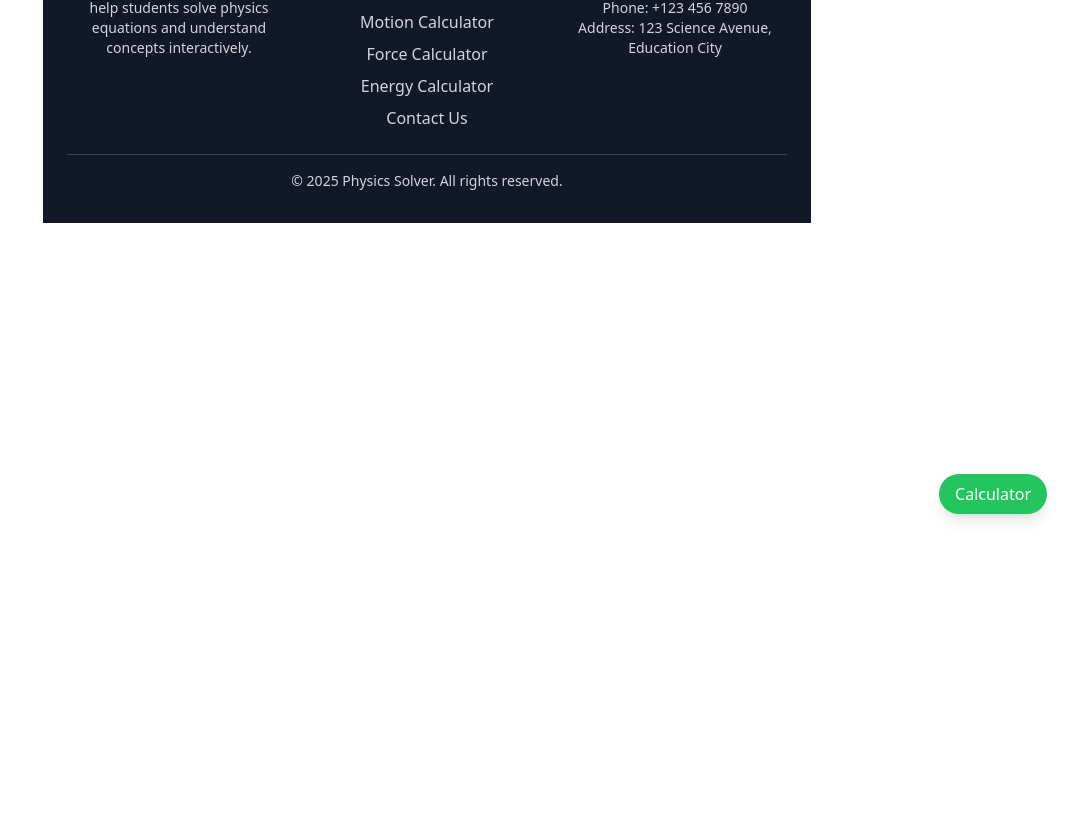
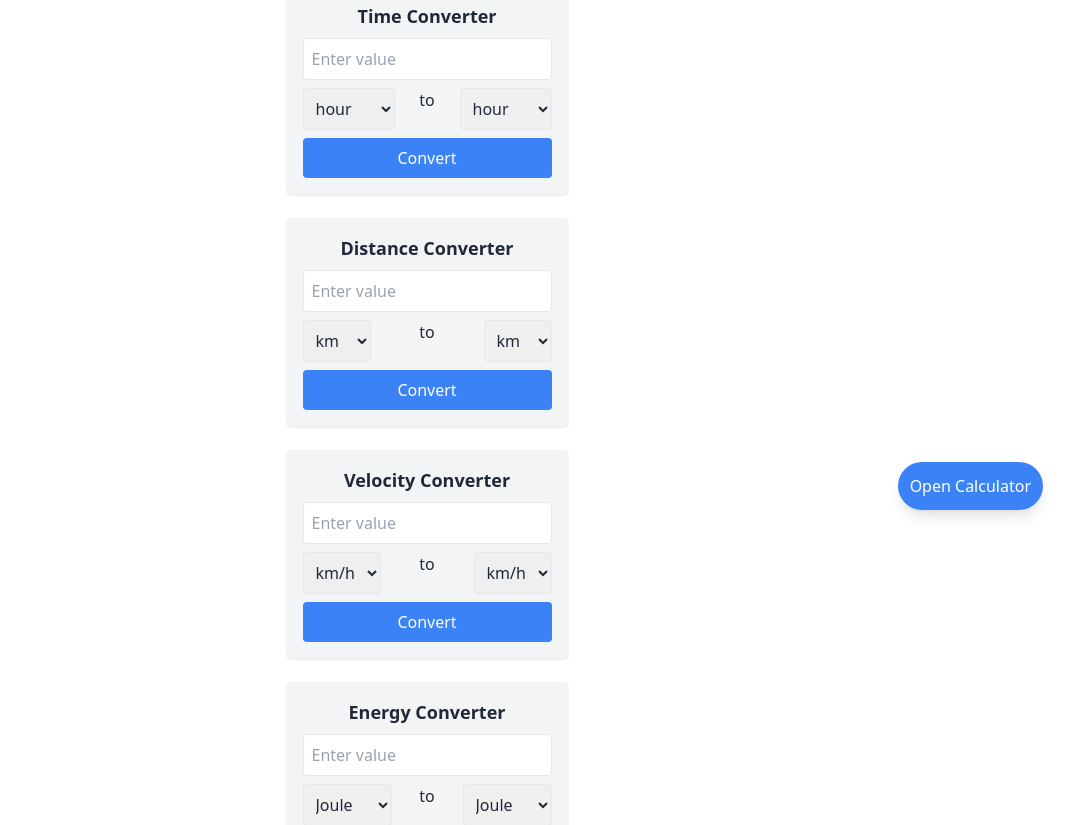
Before and after one commit to almubin78/Physics-Problems-solving-website, a React (Create React App) app: page /simple-calculate in a window 1280 px wide. Shown: the part 266-1091 px from the top of the page, without its empty margins (213-1280 px from the left). Before the commit the page ends 800 px from the top, so only its background shows below. Built offline with nearby package versions, Linux system fonts and the light colour scheme.

Commit message:
this is working well part

```diff
--- a/src/App.js
+++ b/src/App.js
@@ -8,7 +8,7 @@ function App() {
 
 
   return (
-    <div className="App w-3/5 mx-auto items-center">
+    <div className="App  mx-auto items-center">
       <h1 className="text-2xl mt-5 font-bold text-purple-500 mb-4"> নবম দশম শ্রেনির পদার্থ বিজ্ঞানের গাণিতিক সমাধান। </h1>
 
       <RouterProvider router={router}>
--- a/src/SimpleCalculate/SimpleCalculate.js
+++ b/src/SimpleCalculate/SimpleCalculate.js
@@ -1,107 +1,375 @@
-import React, { useState } from 'react';
-import { motion } from 'framer-motion';
+import React, { useState } from "react";
+import { motion } from "framer-motion";
 
 const SimpleCalculate = () => {
+  const [input, setInput] = useState("");
+  const [result, setResult] = useState("");
   const [isOpen, setIsOpen] = useState(false);
-  const [value, setValue] = useState('');
-  const [result, setResult] = useState('');
-  const [conversionType, setConversionType] = useState('length');
-  const [inputValue, setInputValue] = useState('');
-  const [convertedValue, setConvertedValue] = useState('');
 
-  const toggleCalculator = () => {
-    setIsOpen(!isOpen);
+  // Separate states for each converter
+  const [timeValue, setTimeValue] = useState("");
+  const [timeFromUnit, setTimeFromUnit] = useState("hour");
+  const [timeToUnit, setTimeToUnit] = useState("minute");
+  const [timeConvertedValue, setTimeConvertedValue] = useState("");
+
+  const [distanceValue, setDistanceValue] = useState("");
+  const [distanceFromUnit, setDistanceFromUnit] = useState("km");
+  const [distanceToUnit, setDistanceToUnit] = useState("m");
+  const [distanceConvertedValue, setDistanceConvertedValue] = useState("");
+
+  const [velocityValue, setVelocityValue] = useState("");
+  const [velocityFromUnit, setVelocityFromUnit] = useState("km/h");
+  const [velocityToUnit, setVelocityToUnit] = useState("m/s");
+  const [velocityConvertedValue, setVelocityConvertedValue] = useState("");
+
+  const [energyValue, setEnergyValue] = useState("");
+  const [energyFromUnit, setEnergyFromUnit] = useState("Joule");
+  const [energyToUnit, setEnergyToUnit] = useState("calorie");
+  const [energyConvertedValue, setEnergyConvertedValue] = useState("");
+
+  const handleButtonClick = (value) => {
+    setInput((prev) => prev + value);
   };
 
-  const handleCalculate = () => {
+  const clearInput = () => {
+    setInput("");
+    setResult("");
+  };
+
+  const calculateResult = () => {
     try {
-      setResult(eval(value));
-    } catch (error) {
-      setResult('Error');
+      setResult(eval(input).toString());
+    } catch {
+      setResult("Error");
     }
   };
 
-  const conversionFactors = {
-    length: { km: 1000, m: 1, cm: 0.01, mm: 0.001 },
-    time: { hour: 3600, minute: 60, second: 1 },
-    mass: { kg: 1000, g: 1, cg: 0.01 },
-    speed: { 'km/h': 5 / 18, 'm/s': 1 },
+  const convertTime = (value, from, to) => {
+    const timeUnits = { hour: 3600, minute: 60, second: 1 };
+    return (value * timeUnits[from]) / timeUnits[to];
   };
 
-  const handleConversion = (from, to) => {
-    if (inputValue !== '') {
-      const factor = conversionFactors[conversionType][to] / conversionFactors[conversionType][from];
-      setConvertedValue((inputValue * factor).toFixed(2));
-    }
+  const convertDistance = (value, from, to) => {
+    const distanceUnits = { km: 1000, m: 1, cm: 0.01, mm: 0.001 };
+    return (value * distanceUnits[from]) / distanceUnits[to];
   };
 
+  const convertVelocity = (value, from, to) => {
+    return from === "km/h" && to === "m/s" ? value / 3.6 : value * 3.6;
+  };
+
+  const convertEnergy = (value, from, to) => {
+    const energyUnits = { Joule: 1, calorie: 4.184, kWh: 3600000 };
+    return (value * energyUnits[from]) / energyUnits[to];
+  };
+
+  const handleConversion = (converterFunction, setConvertedValue, value, from, to) => {
+    setConvertedValue(converterFunction(parseFloat(value), from, to).toFixed(2));
+  };
+
+  const timeUnits = ["hour", "minute", "second"];
+  const distanceUnits = ["km", "m", "cm", "mm"];
+  const velocityUnits = ["km/h", "m/s"];
+  const energyUnits = ["Joule", "calorie", "kWh"];
+
   return (
-    <div className="fixed bottom-5 right-5">
+    <div className="p-4 min-h-screen flex flex-col items-center">
+      {/* Calculator Section */}
       <motion.button
-        className="bg-green-500 text-white px-4 py-2 rounded-full shadow-lg"
-        onClick={toggleCalculator}
-        whileHover={{ scale: 1.1 }}
+        className="fixed bottom-6 right-6 p-3 bg-blue-500 text-white rounded-full shadow-lg hover:bg-blue-600"
+        onClick={() => setIsOpen(!isOpen)}
         whileTap={{ scale: 0.9 }}
       >
-        {isOpen ? 'Close' : 'Calculator'}
+        {isOpen ? "Close" : "Open"} Calculator
       </motion.button>
 
       {isOpen && (
         <motion.div
+          className="fixed bottom-16 right-6 bg-white dark:bg-gray-800 shadow-lg rounded-lg p-6 w-80"
           initial={{ opacity: 0, y: 20 }}
           animate={{ opacity: 1, y: 0 }}
-          className="absolute bottom-16 right-0 bg-white dark:bg-gray-800 p-5 shadow-xl rounded-lg w-80"
         >
-          <h2 className="text-xl font-bold mb-3">Simple Calculator</h2>
+          <h2 className="text-xl font-bold mb-2 text-center">
+            General Calculator
+          </h2>
           <input
             type="text"
-            value={value}
-            onChange={(e) => setValue(e.target.value)}
-            className="w-full p-2 border rounded-md"
-            placeholder="Enter expression..."
+            className="w-full p-2 border rounded mb-2 text-center dark:bg-gray-700 dark:text-white"
+            value={input}
+            readOnly
           />
+          <div className="grid grid-cols-4 gap-2">
+            {[7, 8, 9, "/"].map((item) => (
+              <button
+                key={item}
+                onClick={() => handleButtonClick(item)}
+                className="p-3 bg-gray-200 rounded dark:bg-gray-600"
+              >
+                {item}
+              </button>
+            ))}
+            {[4, 5, 6, "*"].map((item) => (
+              <button
+                key={item}
+                onClick={() => handleButtonClick(item)}
+                className="p-3 bg-gray-200 rounded dark:bg-gray-600"
+              >
+                {item}
+              </button>
+            ))}
+            {[1, 2, 3, "-"].map((item) => (
+              <button
+                key={item}
+                onClick={() => handleButtonClick(item)}
+                className="p-3 bg-gray-200 rounded dark:bg-gray-600"
+              >
+                {item}
+              </button>
+            ))}
+            {[0, ".", "=", "+"].map((item) => (
+              <button
+                key={item}
+                onClick={() =>
+                  item === "=" ? calculateResult() : handleButtonClick(item)
+                }
+                className="p-3 bg-gray-200 rounded dark:bg-gray-600"
+              >
+                {item}
+              </button>
+            ))}
+          </div>
           <button
-            className="w-full mt-2 bg-blue-500 text-white py-2 rounded-md"
-            onClick={handleCalculate}
+            onClick={clearInput}
+            className="w-full mt-2 p-2 bg-red-500 text-white rounded"
           >
-            Calculate
+            Clear
           </button>
-          {result && <p className="mt-2 font-semibold">Result: {result}</p>}
+          {result && (
+            <p className="mt-2 text-center font-bold">Result: {result}</p>
+          )}
+        </motion.div>
+      )}
 
-          <h2 className="text-lg font-semibold mt-4">Unit Converter</h2>
-          <select className="w-full p-2 border rounded-md" onChange={(e) => setConversionType(e.target.value)}>
-            <option value="length">Length (Km, m, cm, mm)</option>
-            <option value="time">Time (Hour, Min, Sec)</option>
-            <option value="mass">Mass (Kg, g, cg)</option>
-            <option value="speed">Speed (Km/h ↔ m/s)</option>
-          </select>
-          <div className="mt-3">
+      {/* Unit Converters */}
+      <div className="p-4 ">
+        <div className="mt-10">
+          <h2 className="text-2xl font-bold text-center mb-4">
+            Unit Converters
+          </h2>
+
+          {/* Time Converter */}
+          <div className="mb-6 p-4 bg-gray-100 dark:bg-gray-800 rounded shadow">
+            <h3 className="text-lg font-semibold">Time Converter</h3>
             <input
               type="number"
-              className="w-full p-2 border rounded-md"
-              placeholder="Enter value..."
-              onChange={(e) => setInputValue(e.target.value)}
+              className="mt-2 p-2 border rounded w-full dark:bg-gray-700 dark:text-white"
+              placeholder="Enter value"
+              onChange={(e) => setTimeValue(e.target.value)}
             />
-            <select className="w-full p-2 mt-2 border rounded-md" id="fromUnit">
-              {Object.keys(conversionFactors[conversionType]).map(unit => (
-                <option key={unit} value={unit}>{unit}</option>
-              ))}
-            </select>
-            <select className="w-full p-2 mt-2 border rounded-md" id="toUnit">
-              {Object.keys(conversionFactors[conversionType]).map(unit => (
-                <option key={unit} value={unit}>{unit}</option>
-              ))}
-            </select>
+            <div className="flex justify-between mt-2">
+              <select
+                className="p-2 border rounded dark:bg-gray-700 dark:text-white"
+                onChange={(e) => setTimeFromUnit(e.target.value)}
+              >
+                {timeUnits.map((unit) => (
+                  <option key={unit} value={unit}>
+                    {unit}
+                  </option>
+                ))}
+              </select>
+              <span className="px-2">to</span>
+              <select
+                className="p-2 border rounded dark:bg-gray-700 dark:text-white"
+                onChange={(e) => setTimeToUnit(e.target.value)}
+              >
+                {timeUnits.map((unit) => (
+                  <option key={unit} value={unit}>
+                    {unit}
+                  </option>
+                ))}
+              </select>
+            </div>
             <button
-              className="w-full mt-2 bg-green-500 text-white py-2 rounded-md"
-              onClick={() => handleConversion(document.getElementById('fromUnit').value, document.getElementById('toUnit').value)}
+              className="mt-2 p-2 bg-blue-500 text-white rounded w-full"
+              onClick={() =>
+                handleConversion(
+                  convertTime,
+                  setTimeConvertedValue,
+                  timeValue,
+                  timeFromUnit,
+                  timeToUnit
+                )
+              }
             >
               Convert
             </button>
-            {convertedValue && <p className="mt-2 font-semibold">Converted Value: {convertedValue}</p>}
+            {timeConvertedValue && (
+              <p className="mt-2 text-center font-bold">
+                Converted: {timeConvertedValue}
+              </p>
+            )}
           </div>
-        </motion.div>
-      )}
+
+          {/* Distance Converter */}
+          <div className="mb-6 p-4 bg-gray-100 dark:bg-gray-800 rounded shadow">
+            <h3 className="text-lg font-semibold">Distance Converter</h3>
+            <input
+              type="number"
+              className="mt-2 p-2 border rounded w-full dark:bg-gray-700 dark:text-white"
+              placeholder="Enter value"
+              onChange={(e) => setDistanceValue(e.target.value)}
+            />
+            <div className="flex justify-between mt-2">
+              <select
+                className="p-2 border rounded dark:bg-gray-700 dark:text-white"
+                onChange={(e) => setDistanceFromUnit(e.target.value)}
+              >
+                {distanceUnits.map((unit) => (
+                  <option key={unit} value={unit}>
+                    {unit}
+                  </option>
+                ))}
+              </select>
+              <span className="px-2">to</span>
+              <select
+                className="p-2 border rounded dark:bg-gray-700 dark:text-white"
+                onChange={(e) => setDistanceToUnit(e.target.value)}
+              >
+                {distanceUnits.map((unit) => (
+                  <option key={unit} value={unit}>
+                    {unit}
+                  </option>
+                ))}
+              </select>
+            </div>
+            <button
+              className="mt-2 p-2 bg-blue-500 text-white rounded w-full"
+              onClick={() =>
+                handleConversion(
+                  convertDistance,
+                  setDistanceConvertedValue,
+                  distanceValue,
+                  distanceFromUnit,
+                  distanceToUnit
+                )
+              }
+            >
+              Convert
+            </button>
+            {distanceConvertedValue && (
+              <p className="mt-2 text-center font-bold">
+                Converted: {distanceConvertedValue}
+              </p>
+            )}
+          </div>
+
+          {/* Velocity Converter */}
+          <div className="mb-6 p-4 bg-gray-100 dark:bg-gray-800 rounded shadow">
+            <h3 className="text-lg font-semibold">Velocity Converter</h3>
+            <input
+              type="number"
+              className="mt-2 p-2 border rounded w-full dark:bg-gray-700 dark:text-white"
+              placeholder="Enter value"
+              onChange={(e) => setVelocityValue(e.target.value)}
+            />
+            <div className="flex justify-between mt-2">
+              <select
+                className="p-2 border rounded dark:bg-gray-700 dark:text-white"
+                onChange={(e) => setVelocityFromUnit(e.target.value)}
+              >
+                {velocityUnits.map((unit) => (
+                  <option key={unit} value={unit}>
+                    {unit}
+                  </option>
+                ))}
+              </select>
+              <span className="px-2">to</span>
+              <select
+                className="p-2 border rounded dark:bg-gray-700 dark:text-white"
+                onChange={(e) => setVelocityToUnit(e.target.value)}
+              >
+                {velocityUnits.map((unit) => (
+                  <option key={unit} value={unit}>
+                    {unit}
+                  </option>
+                ))}
+              </select>
+            </div>
+            <button
+              className="mt-2 p-2 bg-blue-500 text-white rounded w-full"
+              onClick={() =>
+                handleConversion(
+                  convertVelocity,
+                  setVelocityConvertedValue,
+                  velocityValue,
+                  velocityFromUnit,
+                  velocityToUnit
+                )
+              }
+            >
+              Convert
+            </button>
+            {velocityConvertedValue && (
+              <p className="mt-2 text-center font-bold">
+                Converted: {velocityConvertedValue}
+              </p>
+            )}
+          </div>
+
+          {/* Energy Converter */}
+          <div className="mb-6 p-4 bg-gray-100 dark:bg-gray-800 rounded shadow">
+            <h3 className="text-lg font-semibold">Energy Converter</h3>
+            <input
+              type="number"
+              className="mt-2 p-2 border rounded w-full dark:bg-gray-700 dark:text-white"
+              placeholder="Enter value"
+              onChange={(e) => setEnergyValue(e.target.value)}
+            />
+            <div className="flex justify-between mt-2">
+              <select
+                className="p-2 border rounded dark:bg-gray-700 dark:text-white"
+                onChange={(e) => setEnergyFromUnit(e.target.value)}
+              >
+                {energyUnits.map((unit) => (
+                  <option key={unit} value={unit}>
+                    {unit}
+                  </option>
+                ))}
+              </select>
+              <span className="px-2">to</span>
+              <select
+                className="p-2 border rounded dark:bg-gray-700 dark:text-white"
+                onChange={(e) => setEnergyToUnit(e.target.value)}
+              >
+                {energyUnits.map((unit) => (
+                  <option key={unit} value={unit}>
+                    {unit}
+                  </option>
+                ))}
+              </select>
+            </div>
+            <button
+              className="mt-2 p-2 bg-blue-500 text-white rounded w-full"
+              onClick={() =>
+                handleConversion(
+                  convertEnergy,
+                  setEnergyConvertedValue,
+                  energyValue,
+                  energyFromUnit,
+                  energyToUnit
+                )
+              }
+            >
+              Convert
+            </button>
+            {energyConvertedValue && (
+              <p className="mt-2 text-center font-bold">
+                Converted: {energyConvertedValue}
+              </p>
+            )}
+          </div>
+        </div>
+      </div>
     </div>
   );
 };
```
